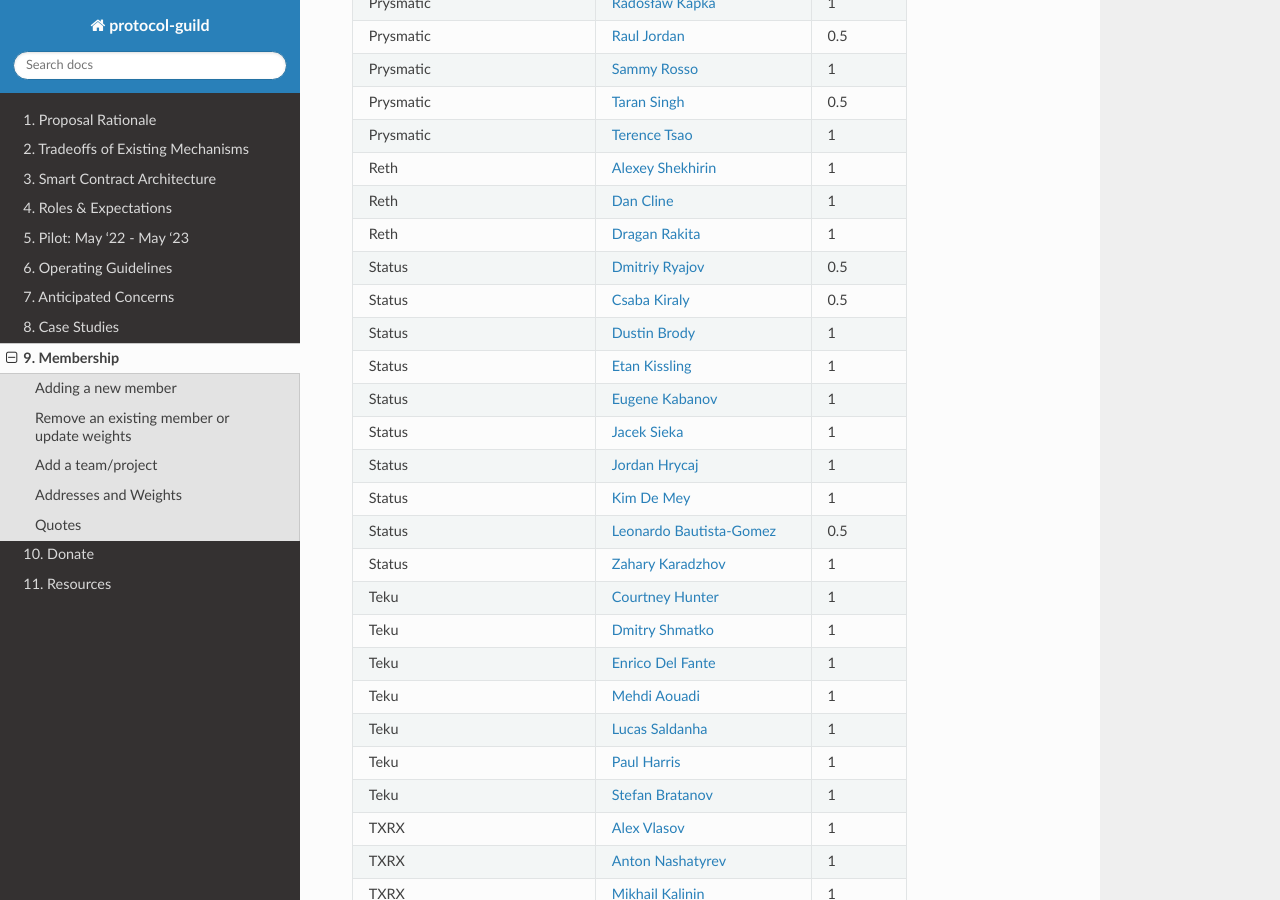
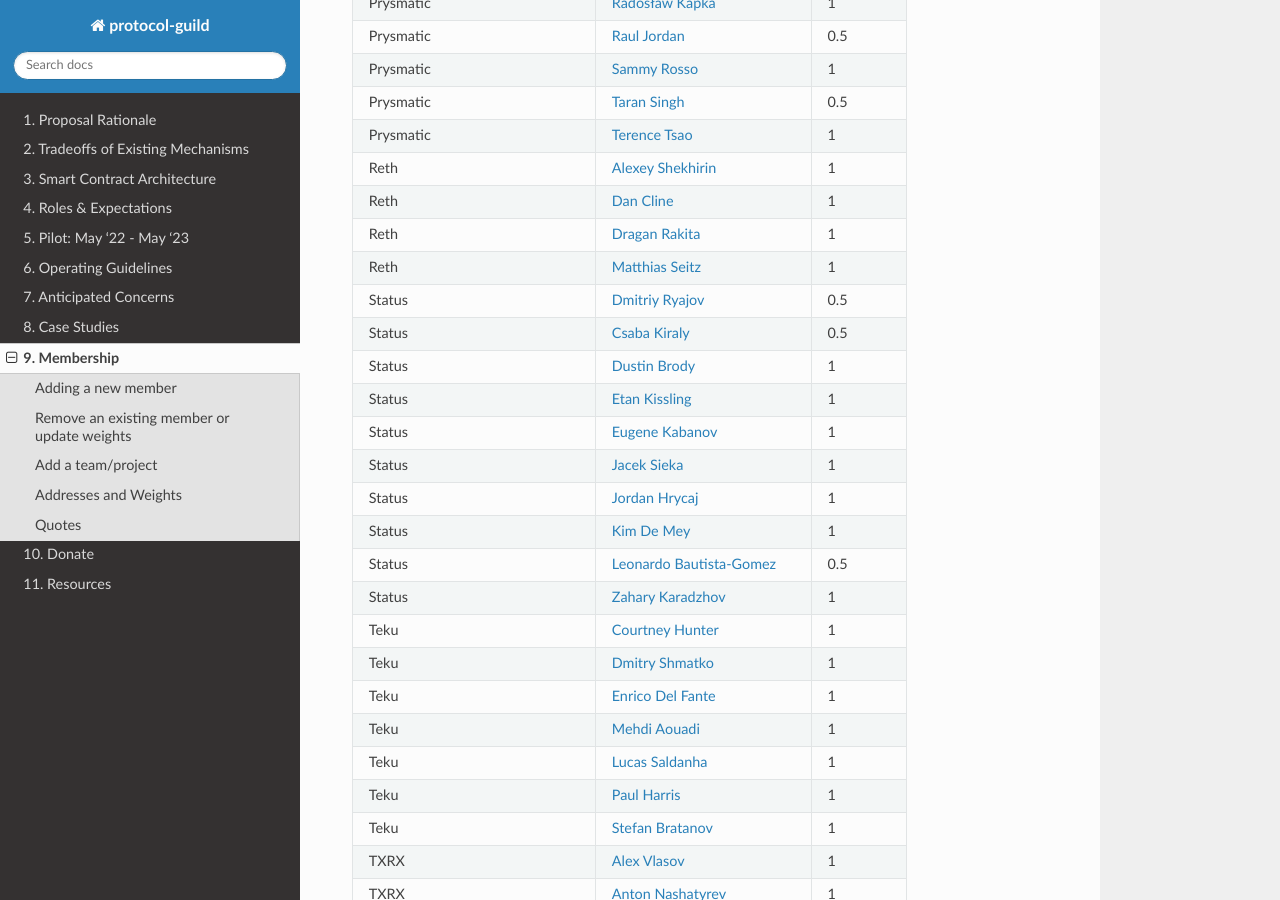
Before and after one commit to protocolguild/documentation, a Sphinx documentation site: the page built from docs/9-membership.md, in a window 1280 px wide and 900 px high, scrolled down 5829 px. Built offline with Sphinx 7.4.7 and the Read the Docs theme 2.0.0, drawn with Linux system fonts in a browser that asks for light colours.

Commit message:
Add Matthias Seitz

```diff
--- a/docs/9-membership.md
+++ b/docs/9-membership.md
@@ -185,6 +185,7 @@
  | Reth | [Alexey Shekhirin](https://github.com/shekhirin/) | 1 |
  | Reth | [Dan Cline](https://github.com/rjected/) | 1 |
  | Reth | [Dragan Rakita](https://github.com/rakita/) | 1 |
+ | Reth | [Matthias Seitz](https://github.com/mattsse/) | 1 |
  | Status | [Dmitriy Ryajov](https://github.com/dryajov/) | 0.5 |
  | Status | [Csaba Kiraly](https://github.com/cskiraly/) | 0.5 |
  | Status | [Dustin Brody](https://github.com/tersec/) | 1 |
```
